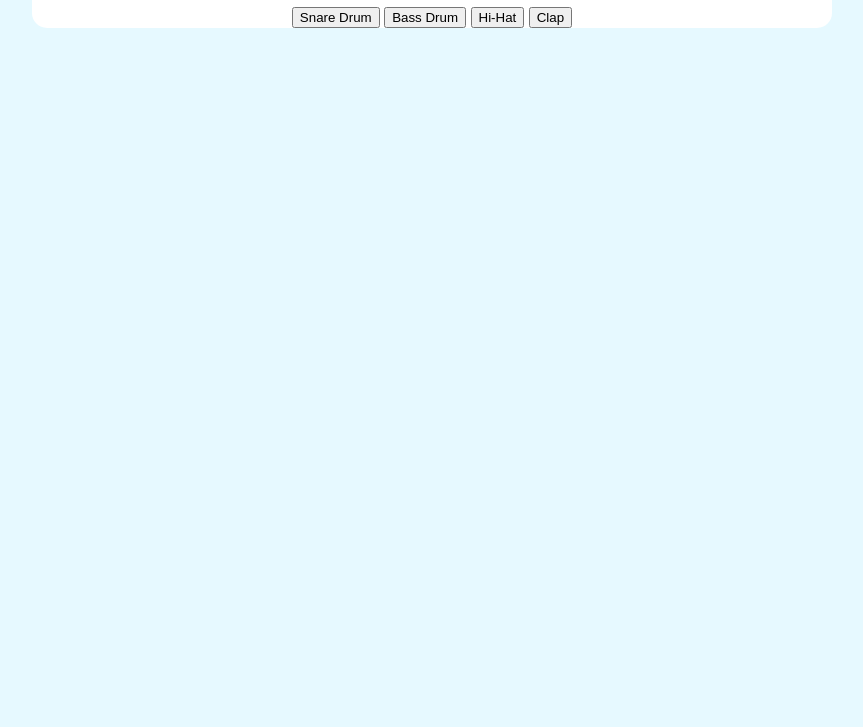
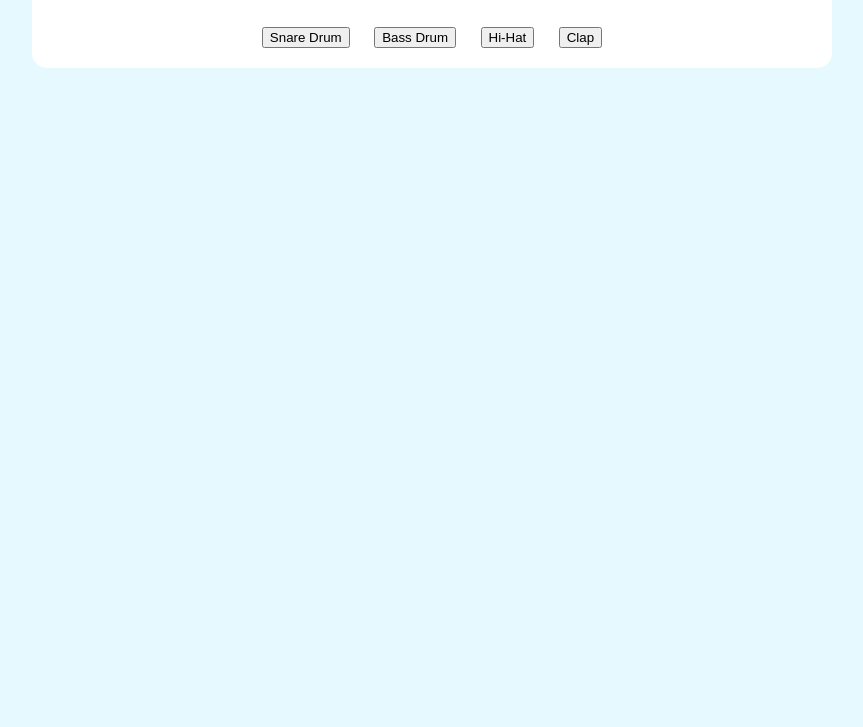
Before and after one commit to MilesGonzales/mi349_soundboard, a plain HTML site: page index.html in a window 1280 px wide. Shown: the part 73-800 px from the top of the page, without its empty margins (208-1071 px from the left). Drawn offline with Linux system fonts and the light colour scheme.

Commit message:
Update style.css

```diff
--- a/style.css
+++ b/style.css
@@ -19,4 +19,6 @@ body {
 
 .buttons li{
     display: inline-block;
+    width: 50 px;
+    padding: 20px 10px;
 }
```
